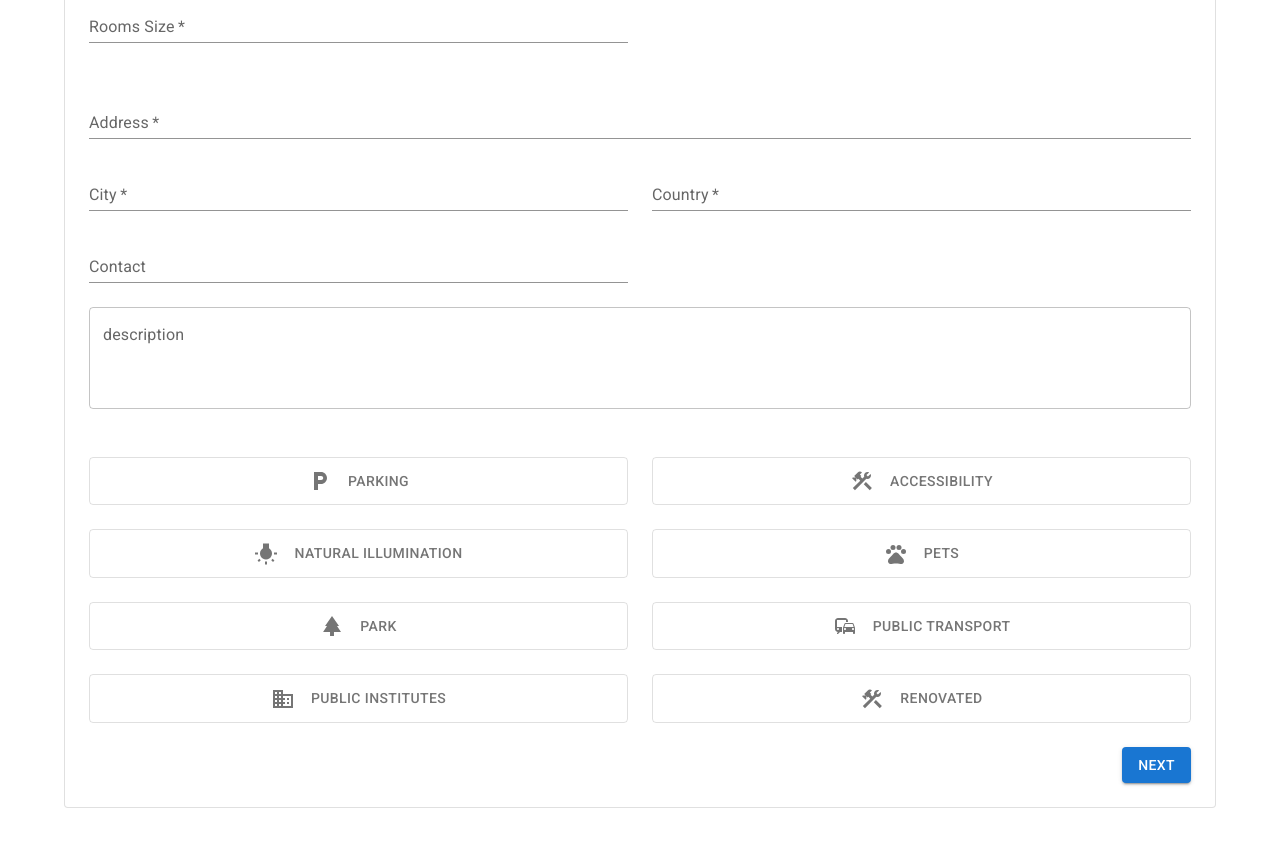
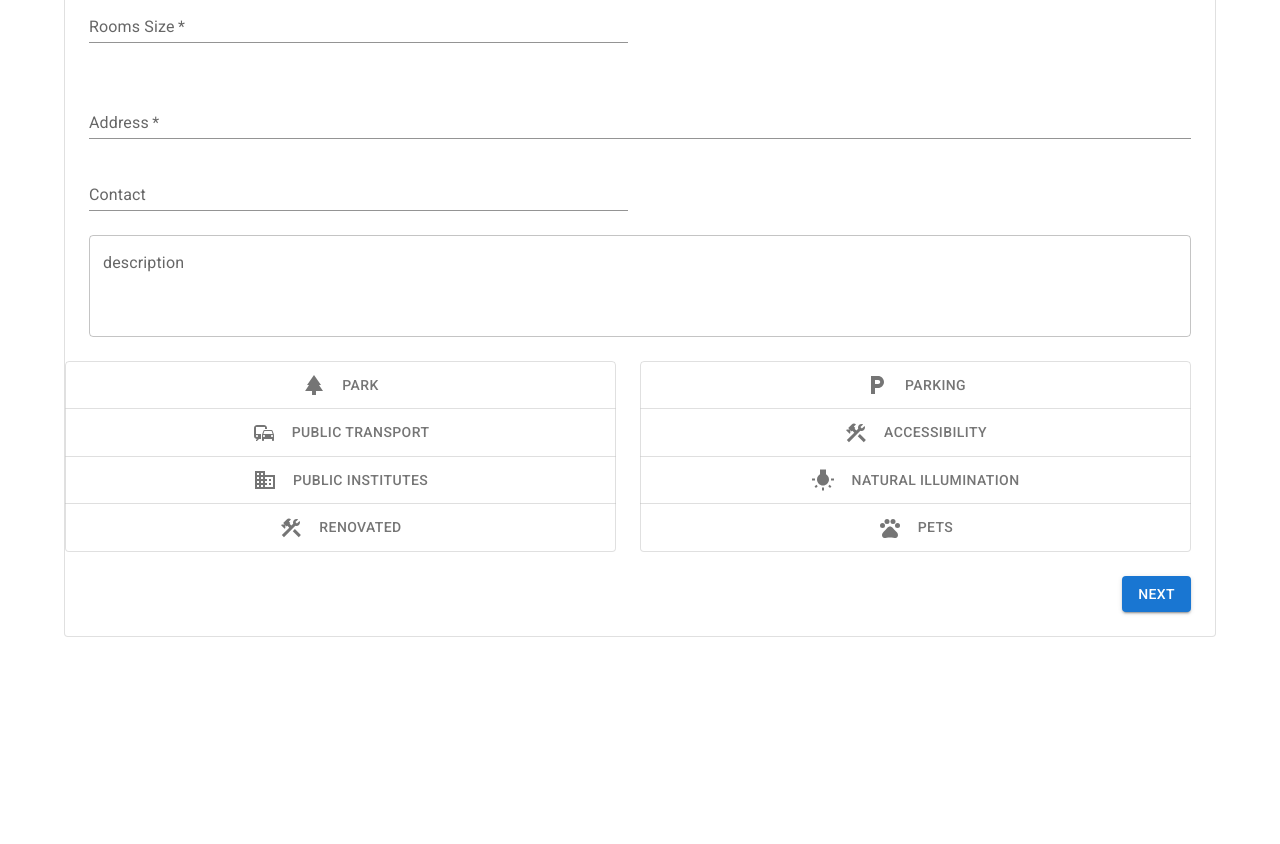
Before and after one commit to victorzele96/rent-and-sell, a React (Create React App) app in the folder client/: page /add-property in a window 1280 px wide. Shown: the part 460-1304 px from the top of the page. After the commit the page ends 1145 px from the top, so only its background shows below. Built offline with nearby package versions, Linux system fonts and the light colour scheme.

Commit message:
fixing logic in PropertyInfoForm

```diff
--- a/client/src/property/components/PropertyForm/PropertyInfoForm.js
+++ b/client/src/property/components/PropertyForm/PropertyInfoForm.js
@@ -1,4 +1,4 @@
-import { useState } from 'react';
+import React, { useEffect, useState } from 'react';
 
 import Grid from '@mui/material/Grid';
 import Typography from '@mui/material/Typography';
@@ -16,6 +16,7 @@ import WbIncandescentIcon from '@mui/icons-material/WbIncandescent';
 import DomainIcon from '@mui/icons-material/Domain';
 import CommuteIcon from '@mui/icons-material/Commute';
 import LocalParkingIcon from '@mui/icons-material/LocalParking';
+import { ToggleButtonGroup } from '@mui/material';
 
 const initialPropertyState = {
   id: Math.floor(Math.random() * 10000),
@@ -24,12 +25,13 @@ const initialPropertyState = {
   address: '',
   details: {
     listing_status: "sale",
-    creation_date: '',
-    price: '',
+    creation_date: new Intl.DateTimeFormat('He-IL').format(),
+    // `${String(new Date().getDate()).padStart(2, '0')}/${String(new Date().getMonth() + 1).padStart(2, '0')}/${String(new Date().getFullYear()).padStart(2, '0')}`,
+    price: 0,
     renovated: false,
     rooms_num: 0,
     room_size: 0,
-    house_type: "house",
+    property_type: "house",
     stories: 0,
     floor: 0,
     parking: false,
@@ -46,34 +48,57 @@ const initialPropertyState = {
 
 const PropertyInfoForm = (props) => {
   const [propertyState, setPropertyState] = useState(initialPropertyState);
+  const [selectedArray, setSelectedArray] = useState([]);
+
+  // TODO: add filtering logic to apartment list + pass the propertyState to outer components.
+
+  const houseTypeChangeHandler = (event) => {
+    setPropertyState(prevState => ({
+      ...prevState, details: {
+        ...prevState.details, property_type: prevState.details.property_type === 'house' ? 'apartment' : 'house'
+      }
+    }));
+  };
+
+  const toggle = (event, currentButtonName) => {
+    if (selectedArray.some(value => value === currentButtonName)) {
+      setSelectedArray([...selectedArray.filter(value => value !== currentButtonName)]);
+    } else {
+      setSelectedArray([...selectedArray, currentButtonName]);
+    }
+  };
 
   const changeHandler = (event) => {
-    // let newPropertyState = { ...initialPropertyState };
+    for (const [key1, value1] of Object.entries(propertyState)) {
+      if (key1 === 'details') {
+        for (const [key2, value2] of Object.entries(propertyState.details)) {
+          if (key2 === event.target.name) {
+            if (event.target.name === event.target.value) {
+              setPropertyState(prevState => ({
+                ...prevState, [key1]: {
+                  ...prevState[key1], [key2]: !prevState[key1][key2]
+                }
+              }));
+            } else {
+              setPropertyState(prevState => ({
+                ...prevState, [key1]: {
+                  ...prevState[key1], [key2]: event.target.value
+                }
+              }));
+            }
+          }
+        }
+      } else {
+        if (key1 === event.target.name) {
+          setPropertyState(prevState => ({ ...prevState, [key1]: event.target.value }));
+        }
+      }
+    }
+  };
 
-    // for (const [key1, value1] of Object.entries(propertyState)) {
-    //   if (key1 === 'details') {
-    //     for (const [key2, value2] of Object.entries(propertyState[key1])) {
-    //       if (key2 === event.target.name) {
-    //         console.log(typeof value2);
-    //         if (typeof value2 === Boolean) {
-    //           console.log(!event.target.value);
-    //           setPropertyState({ ...newPropertyState, [key1]: { [key2]: !event.target.value } });
-    //         } else {
-    //           setPropertyState({ ...newPropertyState, [key1]: { [key2]: event.target.value } });
-    //         }
-    //       }
-    //     }
-    //   } else {
-    //     if (key1 === event.target.name) {
-    //       setPropertyState({ ...newPropertyState, [key1]: event.target.value });
-    //     }
-    //   }
-    // console.log(propertyState);
-    // props.onPropertyInfo(propertyState);
-    // };
-
-    // TODO: add filtering logic to apartment list
-  };
+  useEffect(() => {
+    console.log(propertyState);
+  }, [propertyState]);
 
   return (
     <>
@@ -83,14 +108,15 @@ const PropertyInfoForm = (props) => {
       <Grid container spacing={3}>
         <Grid item xs={12} sm={6}>
           <FormControl variant="standard" fullWidth >
-            <InputLabel id="house_type-label">Property Type</InputLabel>
+            <InputLabel id="property_type-label">Property Type</InputLabel>
             <Select
-              labelId="house_type-label"
-              id="house_type"
-              name="house_type"
-              value={propertyState.details.house_type}
+              labelId="property_type-label"
+              id="property_type"
+              name="property_type"
+              value={propertyState.details.property_type}
+              // value="house"
               label="property-type"
-              onChange={changeHandler}
+              onChange={houseTypeChangeHandler}
               required
             >
               <MenuItem value="house">house</MenuItem>
@@ -98,26 +124,28 @@ const PropertyInfoForm = (props) => {
             </Select>
           </FormControl>
         </Grid>
-        {propertyState.details.house_type === 'house' && (
+        {propertyState.details.property_type === 'house' && (
           <Grid item xs={12} sm={6}>
             <TextField
               required
               id="stories"
               name="stories"
               label="Stories"
+              type="number"
               fullWidth
               variant="standard"
               onChange={changeHandler}
             />
           </Grid>
         )}
-        {propertyState.details.house_type === 'apartment' && (
+        {propertyState.details.property_type === 'apartment' && (
           <Grid item xs={12} sm={6}>
             <TextField
               required
               id="floor"
               name="floor"
               label="Floor"
+              type="number"
               fullWidth
               variant="standard"
               onChange={changeHandler}
@@ -130,7 +158,7 @@ const PropertyInfoForm = (props) => {
             id="price"
             name="price"
             label="Price"
-            type="tel"
+            type="number"
             fullWidth
             variant="standard"
             onChange={changeHandler}
@@ -139,9 +167,10 @@ const PropertyInfoForm = (props) => {
         <Grid item xs={12} sm={6}>
           <TextField
             required
-            id="rooms-num"
-            name="rooms-num"
+            id="rooms_num"
+            name="rooms_num"
             label="Rooms Number"
+            type="number"
             fullWidth
             variant="standard"
             onChange={changeHandler}
@@ -150,9 +179,10 @@ const PropertyInfoForm = (props) => {
         <Grid item xs={12} sm={6}>
           <TextField
             required
-            id="rooms-size"
-            name="rooms-size"
+            id="rooms_size"
+            name="rooms_size"
             label="Rooms Size"
+            type="number"
             fullWidth
             variant="standard"
             onChange={changeHandler}
@@ -172,31 +202,10 @@ const PropertyInfoForm = (props) => {
         </Grid>
         <Grid item xs={12} sm={6}>
           <TextField
-            required
-            id="city"
-            name="city"
-            label="City"
-            fullWidth
-            variant="standard"
-            onChange={changeHandler}
-          />
-        </Grid>
-        <Grid item xs={12} sm={6}>
-          <TextField
-            required
-            id="country"
-            name="country"
-            label="Country"
-            fullWidth
-            variant="standard"
-            onChange={changeHandler}
-          />
-        </Grid>
-        <Grid item xs={12} sm={6}>
-          <TextField
             id="contact"
             name="contact"
             label="Contact"
+            type="tel"
             fullWidth
             variant="standard"
             onChange={changeHandler}
@@ -215,109 +224,107 @@ const PropertyInfoForm = (props) => {
           />
         </Grid>
         <Grid item xs={12} />
-        <Grid item xs={12} sm={6}>
+        <Grid container columns={2} spacing={3}>
+          <Grid item xs={1}>
+            <ToggleButtonGroup
+              onChange={changeHandler}
+              value={selectedArray}
+              color="primary"
+              orientation='vertical'
+              fullWidth
+            >
+              <ToggleButton
+                name="park"
+                color="primary"
+                value="park"
+                fullWidth
+                onClick={toggle}
+              >
+                <ParkIcon sx={{ mr: 2 }} />
+                Park
+              </ToggleButton>
+              <ToggleButton
+                name="public_transport"
+                color="primary"
+                value="public_transport"
+                fullWidth
+                onClick={toggle}
+              >
+                <CommuteIcon sx={{ mr: 2 }} />
+                Public Transport
+              </ToggleButton>
+              <ToggleButton
+                name="public_institutes"
+                color="primary"
+                value="public_institutes"
+                fullWidth
+                onClick={toggle}
+              >
+                <DomainIcon sx={{ mr: 2 }} />
+                Public Institutes
+              </ToggleButton>
+              <ToggleButton
+                name="renovated"
+                color="primary"
+                value="renovated"
+                fullWidth
+                onClick={toggle}
+              >
+                <ConstructionIcon sx={{ mr: 2 }} />
+                Renovated
+              </ToggleButton>
+            </ToggleButtonGroup>
+          </Grid>
+          <Grid item xs={1}>
+            <ToggleButtonGroup
+              onChange={changeHandler}
+              value={selectedArray}
+              color="primary"
+              orientation='vertical'
+              fullWidth
+            >
               <ToggleButton
                 color="primary"
                 value="parking"
                 name="parking"
-            selected={propertyState.details.parking}
                 fullWidth
-            onChange={changeHandler}
+                onClick={toggle}
               >
                 <LocalParkingIcon sx={{ mr: 2 }} />
                 Parking
               </ToggleButton>
-        </Grid>
-        <Grid item xs={12} sm={6}>
               <ToggleButton
-            name="accessibility"
+                name="accessiblity"
                 color="primary"
-            value="accessibility"
-            selected={propertyState.details.accessibility}
+                value="accessiblity"
                 fullWidth
-            onChange={changeHandler}
+                onClick={toggle}
               >
                 <ConstructionIcon sx={{ mr: 2 }} />
                 Accessibility
               </ToggleButton>
-        </Grid>
-        <Grid item xs={12} sm={6}>
               <ToggleButton
-            name="illumination"
+                name="natural_illumination"
                 color="primary"
-            value="illumination"
-            selected={propertyState.details.illumination}
+                value="natural_illumination"
                 fullWidth
-            onChange={changeHandler}
+                onClick={toggle}
               >
                 <WbIncandescentIcon sx={{ mr: 2 }} />
                 Natural Illumination
               </ToggleButton>
-        </Grid>
-        <Grid item xs={12} sm={6}>
               <ToggleButton
                 name="pets"
                 color="primary"
                 value="pets"
-            selected={propertyState.details.pets}
                 fullWidth
-            onChange={changeHandler}
+                onClick={toggle}
               >
                 <PetsIcon sx={{ mr: 2 }} />
                 Pets
               </ToggleButton>
+            </ToggleButtonGroup>
           </Grid>
-        <Grid item xs={12} sm={6}>
-          <ToggleButton
-            name="park"
-            color="primary"
-            value="park"
-            selected={propertyState.details.park}
-            fullWidth
-            onChange={changeHandler}
-          >
-            <ParkIcon sx={{ mr: 2 }} />
-            Park
-          </ToggleButton>
-        </Grid>
-        <Grid item xs={12} sm={6}>
-          <ToggleButton
-            name="transport"
-            color="primary"
-            value="transport"
-            selected={propertyState.details.transport}
-            fullWidth
-            onChange={changeHandler}
-          >
-            <CommuteIcon sx={{ mr: 2 }} />
-            Public Transport
-          </ToggleButton>
-        </Grid>
-        <Grid item xs={12} sm={6}>
-          <ToggleButton
-            name="institutes"
-            color="primary"
-            value="institutes"
-            selected={propertyState.details.institutes}
-            fullWidth
-            onChange={changeHandler}
-          >
-            <DomainIcon sx={{ mr: 2 }} />
-            Public Institutes
-          </ToggleButton>
-        </Grid>
-        <Grid item xs={12} sm={6}>
-          <ToggleButton
-            name="renovated"
-            color="primary"
-            value="renovated"
-            selected={propertyState.details.renovated}
-            fullWidth
-            onChange={changeHandler}
-          >
-            <ConstructionIcon sx={{ mr: 2 }} />
-            Renovated
-          </ToggleButton>
         </Grid>
       </Grid>
     </>
--- a/client/src/property/components/propertyData.js
+++ b/client/src/property/components/propertyData.js
@@ -17,7 +17,7 @@ const DUMMY_DATA = [
       renovated: true,
       rooms_num: "3",
       room_size: "75",
-      house_type: "house",
+      property_type: "house",
       stories: "2",
       floor: "",
       parking: "1",
```
Lines whose indentation alone changed are shown as unchanged.
